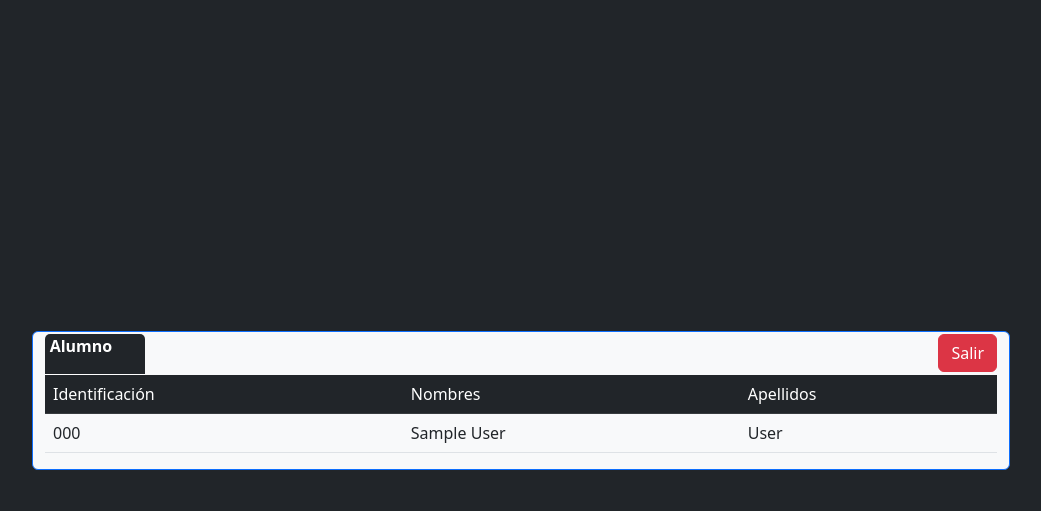
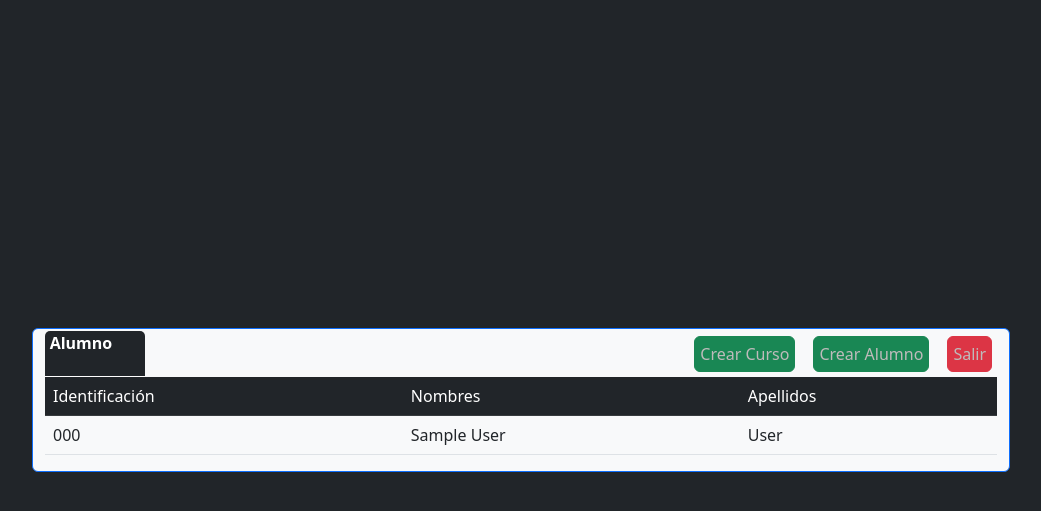
Before and after one commit to Bfiq/Proyecto-lineaIII, a Django app: page /home in a window 1280 px wide. Shown: the top 511 px of the page, without its empty margins (119-1160 px from the left). Run offline with Django 4.2, Linux system fonts and the light colour scheme; a user stored in the database is signed in; tables that the repository leaves empty hold one stand-in row (values such as "Sample post").

Commit message:
roles and initial modals

```diff
--- a/LineaIII/LineaIII/settings.py
+++ b/LineaIII/LineaIII/settings.py
@@ -105,7 +105,7 @@ AUTH_PASSWORD_VALIDATORS = [
 # Internationalization
 # https://docs.djangoproject.com/en/4.1/topics/i18n/
 
-LANGUAGE_CODE = 'en-us'
+LANGUAGE_CODE = 'es-co'
 
 TIME_ZONE = 'America/Bogota'
 
--- a/LineaIII/centro_educativo/models.py
+++ b/LineaIII/centro_educativo/models.py
@@ -27,4 +27,6 @@ class Users(models.Model):
     created_at = models.DateTimeField(auto_now_add=True)
 
     def __str__(self):
-        return self.user.username
+        return self.user.username, self.rol_id
+
+#modal with django
--- a/LineaIII/centro_educativo/static/styles.css
+++ b/LineaIII/centro_educativo/static/styles.css
@@ -51,3 +51,10 @@ input {
     border-top-left-radius: 5px;
     border-bottom: #fff 1px solid;
 }
+
+.buttons_home{
+    padding: 5px;
+    margin: 5px;
+    border-width: "bold";
+    color:rgb(190, 187, 187);
+}
--- a/LineaIII/centro_educativo/templates/centro_educativo/home.html
+++ b/LineaIII/centro_educativo/templates/centro_educativo/home.html
@@ -13,7 +13,38 @@
             <div class="col-9 bg-light border border-primary rounded">
                 <div class="row top-user">
                     <div class="col users"><p class="user bg-dark">Alumno</p></div>
-                    <div class="col"><a class="btn btn-danger float-end btn-block" href="{% url 'centro_educativo:logout' %}">Salir</a></div>
+                    <div class="col">
+                        <div class="d-grid gap-2 d-md-flex justify-content-md-end">
+                            {% if user_rol.id == 1%}
+                                <button type="button" class="btn btn-success float-end btn-block buttons_home" data-bs-toggle="modal" data-bs-target="#staticBackdrop">
+                                    Crear Curso
+                                </button>
+                                <button type="button" class="btn btn-success float-end btn-block buttons_home" data-bs-toggle="modal" data-bs-target="#staticBackdrop">
+                                    Crear Alumno
+                                </button>
+                                <!-- Modal -->
+                                <div class="modal fade" id="staticBackdrop" data-bs-backdrop="static" data-bs-keyboard="false" tabindex="-1" aria-labelledby="staticBackdropLabel" aria-hidden="true">
+                                    <div class="modal-dialog">
+                                    <div class="modal-content">
+                                        <div class="modal-header">
+                                        <h5 class="modal-title" id="staticBackdropLabel">Registro de</h5>
+                                        <button type="button" class="btn-close" data-bs-dismiss="modal" aria-label="Close"></button>
+                                        </div>
+                                        <div class="modal-body">
+                                                {% comment %} formulario {% endcomment %}
+                                        </div>
+                                        <div class="modal-footer">
+                                        <button type="button" class="btn btn-secondary" data-bs-dismiss="modal">Cerrar</button>
+                                        <button type="button" class="btn btn-primary">Enviar</button>
+                                        </div>
+                                    </div>
+                                    </div>
+                                </div>
+                            {% endif %}
+                            <a class="btn btn-danger float-end btn-block buttons_home" href="{% url 'centro_educativo:logout' %}">Salir</a>
+                        </div>
+                    </div>
+
                 </div>
                 <div class="table-responsive">
                     <table class="table">
@@ -49,6 +80,6 @@
         </div>
     </div>
     {% endif %}
-
+    <script src="https://cdn.jsdelivr.net/npm/bootstrap@5.2.1/dist/js/bootstrap.bundle.min.js" integrity="sha384-u1OknCvxWvY5kfmNBILK2hRnQC3Pr17a+RTT6rIHI7NnikvbZlHgTPOOmMi466C8" crossorigin="anonymous"></script>
     </body>
 </html>
--- a/LineaIII/centro_educativo/urls.py
+++ b/LineaIII/centro_educativo/urls.py
@@ -11,6 +11,4 @@ urlpatterns = [
     path("home", views.home, name="home"),
     path("logout", LogoutView.as_view(template_name='centro_educativo/login.html'), name="logout"),
 ] + static(settings.MEDIA_URL, document_root=settings.MEDIA_ROOT)
-"""
-    path("register", views.register, name="register"),
-    path("modelbd", views.modelbd, name="modelbd"),"""
+"""path("register", views.register, name="register"),"""
--- a/LineaIII/centro_educativo/views.py
+++ b/LineaIII/centro_educativo/views.py
@@ -1,9 +1,18 @@
+from distutils.log import error
 from django.shortcuts import render
-from .models import Students
+from .models import Students, Users
 
 def home(request):
     students_list = Students.objects.all()
-    return render(request, "centro_educativo/home.html", {"students_list": students_list})
+    if(request.user.id):
+        userid = request.user.id
+        user_rol = Users.objects.get(pk=userid)
+        return render(request, "centro_educativo/home.html", {"students_list": students_list, "user_rol":user_rol})
+
+    #print(f"usuario: {userid} rol: {user_rol.rol_id}")
+
 
 def not_found_page(request,exception):
     return render(request,"centro_educativo/404.html",{})
+
+    #como ver si exite una variable en python?
```
Also changed, not shown: 1 other file.
